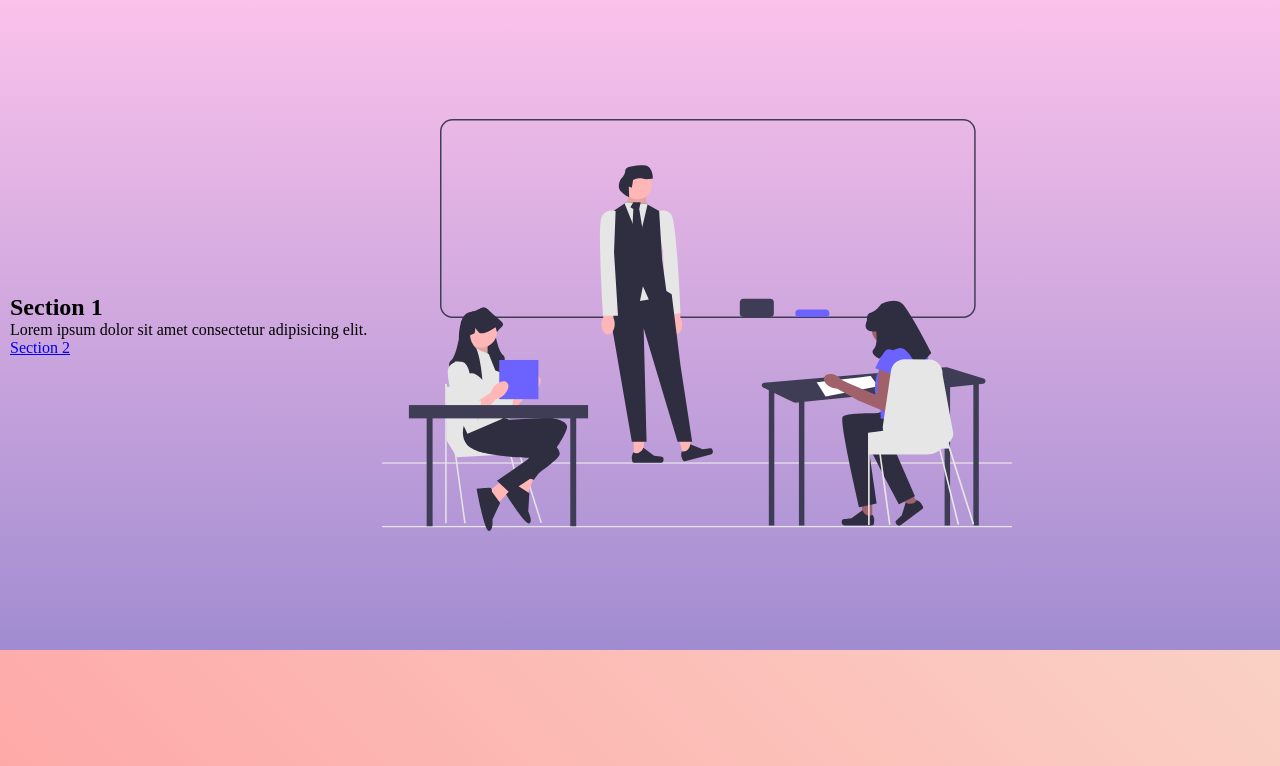
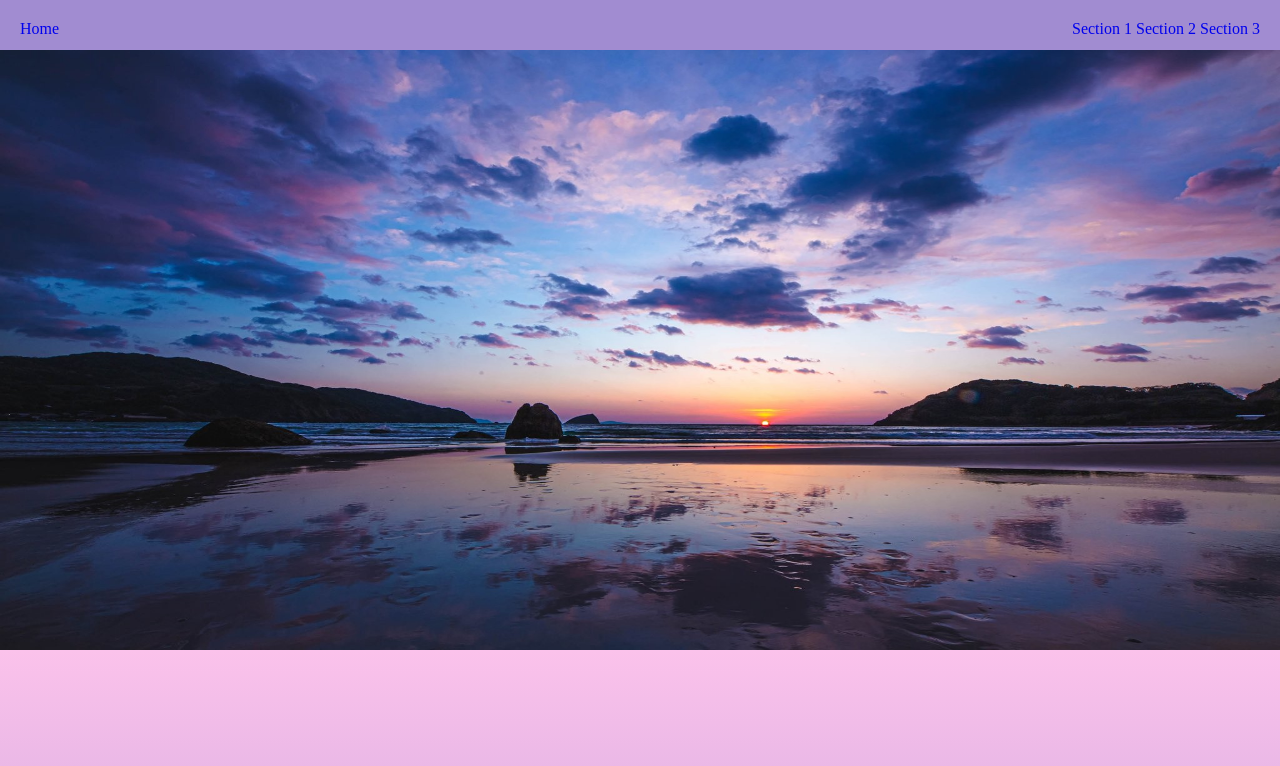
Before and after one commit to Matamaya/codo-22569-front-2022-2C, a plain HTML site: page clase10/index.html in a window 1280 px wide. Shown: the top 766 px of the page. Drawn offline with Linux system fonts and the light colour scheme.

Commit message:
clase11: menu+flexbox terminado

```diff
--- a/clase10/index.html
+++ b/clase10/index.html
@@ -8,6 +8,23 @@
     <link rel="stylesheet" href="styles.css">
 </head>
 <body>
+    <header>
+        <nav class="menucontainer">
+            <a href="#">Home</a>
+            <ul>
+                <li>
+                    <a href="#sec1">Section 1</a>
+                </li>
+                <li>
+                    <a href="#sec2">Section 2</a>
+                </li>
+                <li>
+                    <a href="#sec3">Section 3</a>
+                </li>
+            </ul>
+        </nav>
+        <img src="landscape.jpg">
+    </header>
     <main>
         <section id="sec1">
             <div class="content-text">
--- a/clase10/styles.css
+++ b/clase10/styles.css
@@ -21,17 +21,14 @@
     border:2px solid yellow;
     background-color: aqua;
 }
-/*
 
 /*media query: me sirve para cambiar los estilos cuando cambia la resolucion*/
 @media screen and (max-width:600px) {
-    .container-flex {
+    section {
         flex-direction: column;
-        background-color: blueviolet;
     }
-    .container-item {
-        font-size: 2em;
-        color:blue
+    .content-text {
+        text-align: center;
     }
 }
 
@@ -40,6 +37,7 @@ section {
     display:flex;
     padding:10px;
     align-items: center;
+    justify-content: center;
 }
 
 section img {
@@ -75,3 +73,64 @@ section:nth-child(even) {
 html {
     scroll-behavior: smooth;
 }
+
+/*menu*/
+.menucontainer {
+    background-color: #a18cd1;
+    display:flex;
+    padding:20px;
+    justify-content:space-between;
+    height:50px;
+
+    /*para que el menu se desplace hacia abajo hasta donde acaba el header
+    esta propiedad funciona con cualquier elemento padre como el header o una
+    caja que contenga elementos hermanos, uno mayor que el otro*/
+    position:sticky;
+    top:0;
+    /*para que sea fijo toda la pagina position:fixed*/
+}
+
+.menucontainer ul li {
+    display:inline-block;
+}
+
+.menucontainer a {
+    display:block;
+    text-decoration: none;
+}
+
+.menucontainer a:hover {
+    color:white;
+    font-size:1.2em;
+}
+
+header {
+    height: 650px;
+}
+header img {
+    height:600px;
+    width:100%;
+
+}
+
+.content-text p {
+    margin-top:5px;
+    margin-bottom: 5px;
+}
+
+.content-text a {
+    display:inline-block;
+    width:100px;
+    height:40px;
+    border:2px solid rgb(207, 207, 207);
+    border-radius:20px;
+    background-color: white;
+    text-decoration: none;
+    font-weight: bolder;
+    font-size: 1.1em;
+    padding:7px;
+    margin:5px;
+    color:rgb(156, 151, 151);
+    text-align: center;
+
+}
```
Also changed, not shown: clase10/landscape.jpg (added).
